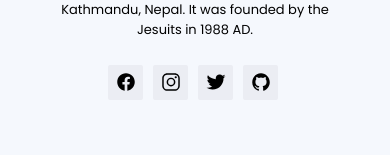
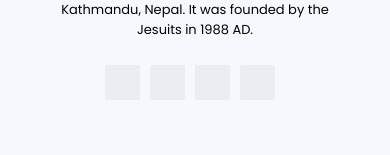
Before and after one commit to Rentide/frontend, a React (Vite) app: page / in a window 390 px wide. Shown: the part 3379-3534 px from the top of the page. Built offline with nearby package versions, Linux system fonts and the light colour scheme.

Commit message:
hilo world

```diff
--- a/src/styles/footer.css
+++ b/src/styles/footer.css
@@ -209,7 +209,9 @@
     .footer-distributed .footer-center .footer-center-wrapper div.newsletter {
         margin-right: 0px;
     }
-    .footer-icons {
-        margin-left: 20%;
+    .footer-distributed .footer-icons {
+        justify-content: center;
+        align-items: center;
+        align-content: center;
     }
 }
```
